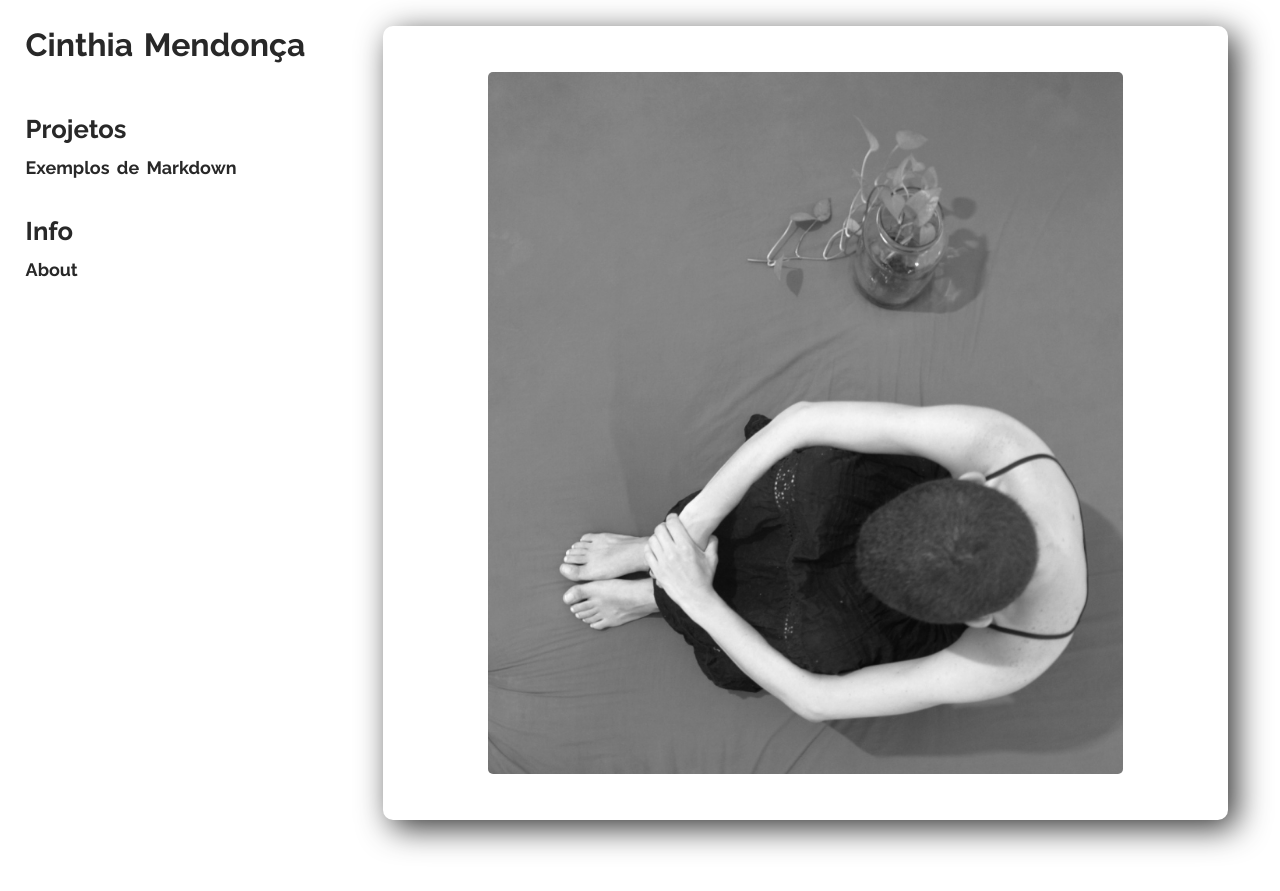
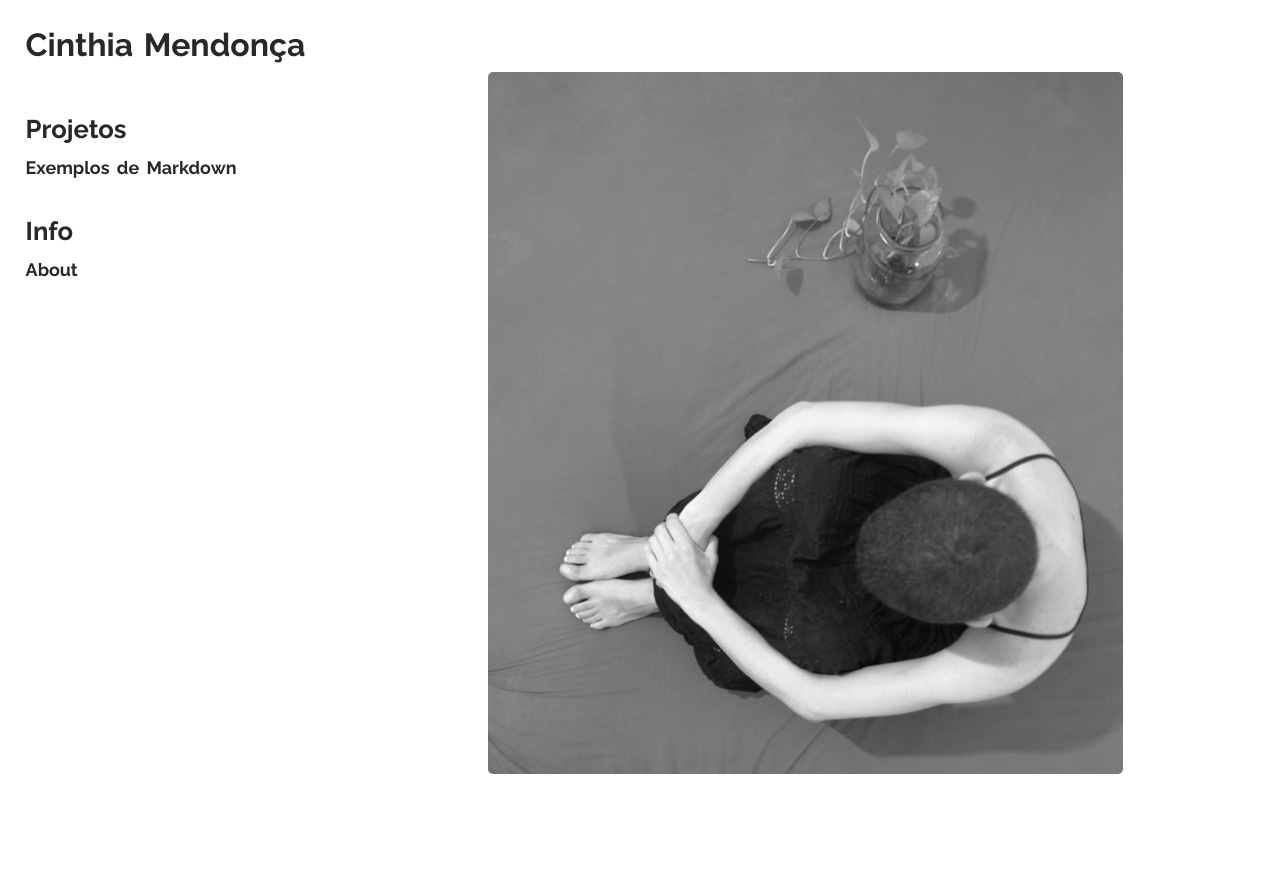
Before and after one commit to thiagohersan/cinthia.mobi, a Jekyll site: the page built from _pages/index.md, in a window 1280 px wide. Shown: the top 891 px of the page. Built offline with Jekyll 4.4.1, drawn with Linux system fonts in a browser that asks for light colours.

Commit message:
removes borders from content

```diff
--- a/css/main.scss
+++ b/css/main.scss
@@ -122,7 +122,7 @@ body {
   padding: $RESPONSIVE-SPACING;
   background-color: $TEXT-BACKGROUND;
 
-  box-shadow: 8px 8px 32px $TEXT-COLOR;
+  /*box-shadow: 8px 8px 32px $TEXT-COLOR;*/
   border-radius: 10px;
 
   img {
```
